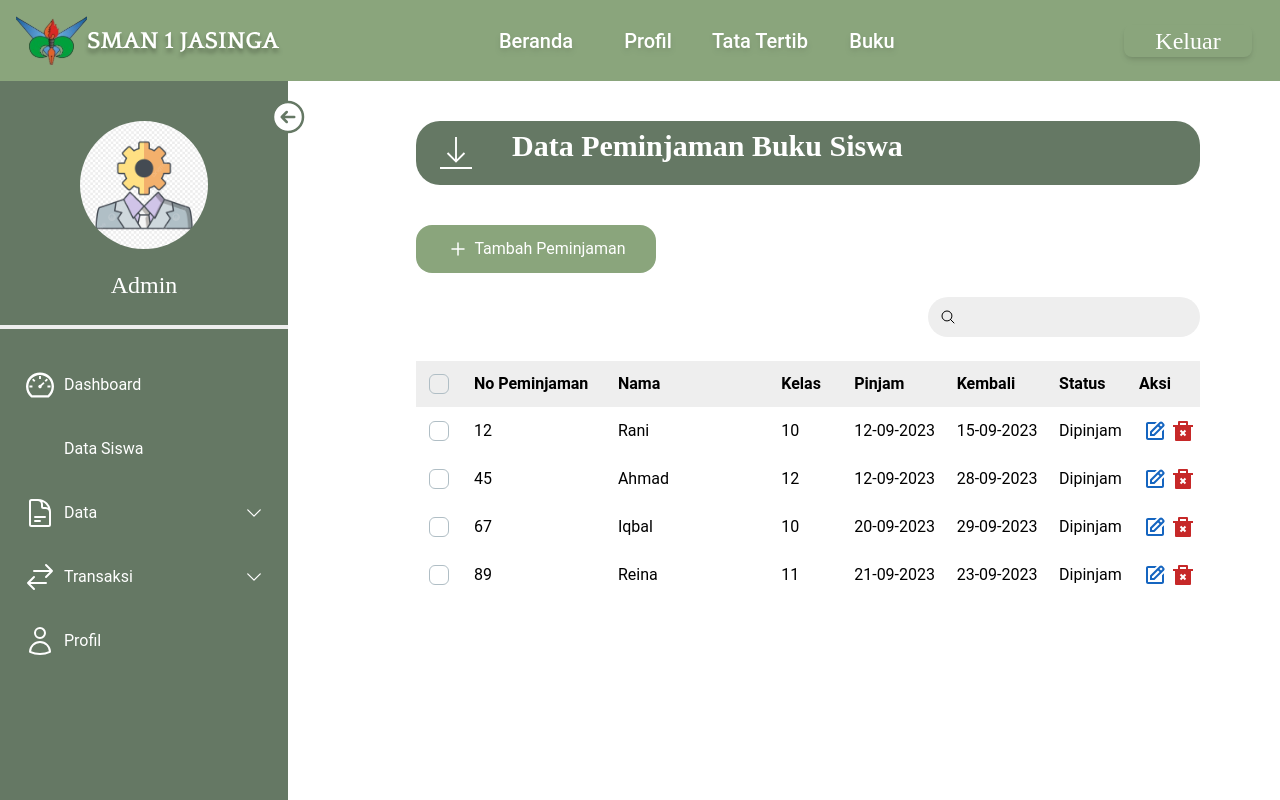
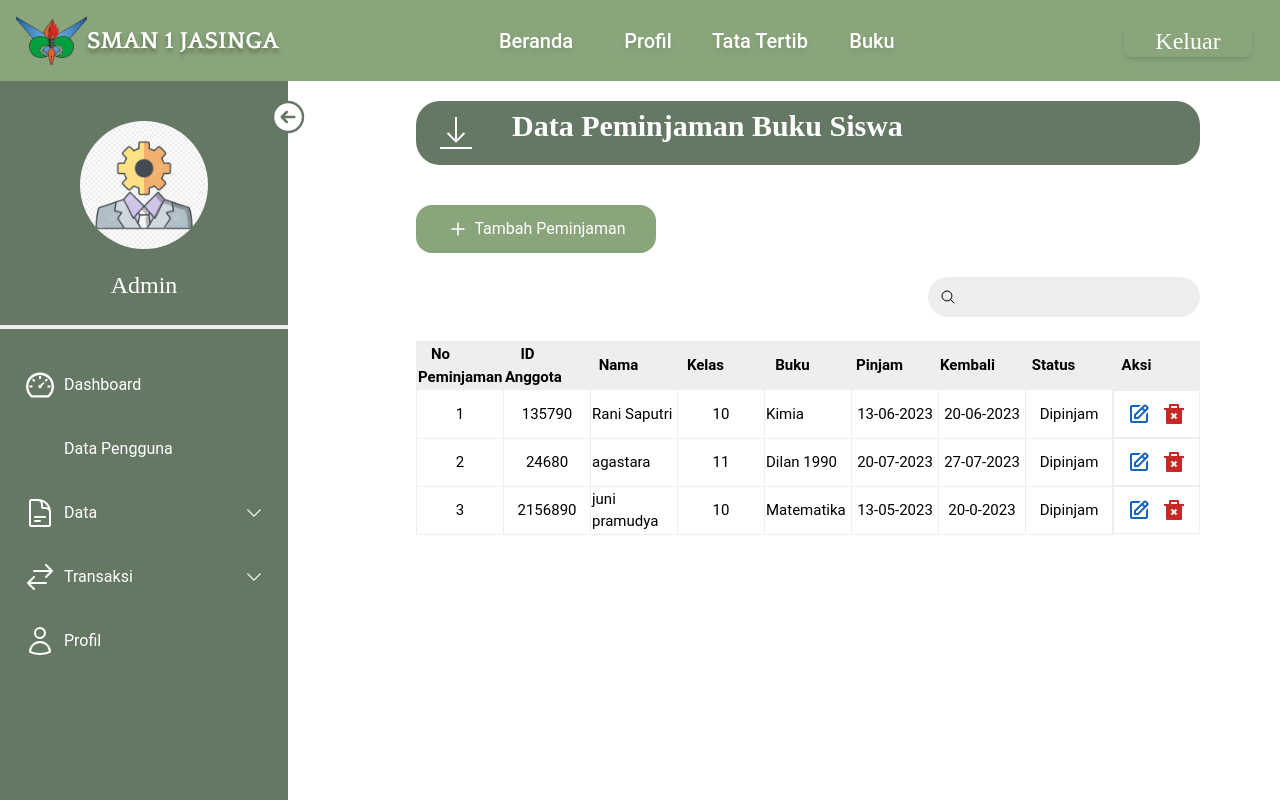
Before and after one commit to Dimas712/SIPerpus_Smanjas, a React (Vite) app: page /pinjamadmin in a window 1280 px wide. Shown: the top 800 px of the page. Built offline with nearby package versions, Linux system fonts and the light colour scheme; some icons are missing.

Commit message:
search+edit

```diff
--- /dev/null
+++ b/src/Components/Data/Kembali.jsx
@@ -0,0 +1,35 @@
+export const Kembali = [
+    {
+       "id" : 1,
+       "no" : 1,
+       "idpeng" : 987654,
+       "name" : "Maria Siregar",
+       "kelas" : 10,
+       "buku" : "Bumi",
+       "pinjam" : "15-05-2023",
+       "kembali" : "22-05-2023",
+       "status" : "Dikembalikan",
+    },
+    {
+        "id" : 1,
+        "idpeng" : 214365,
+        "no" : 2,
+        "name" : "Aska Hadi",
+        "kelas" : 11,
+        "buku" : "Matahari",
+        "pinjam" : "20-05-2023",
+        "kembali" : "27-05-2023",
+        "status" : "Dipinjam",
+     } ,
+     {
+        "id" : 1,
+        "no" : 3,
+        "idpeng" : 210378,
+        "name" : "Annisa Maulidia",
+        "kelas" : 12,
+        "buku" : "Kamus",
+        "pinjam" : "10-05-2023",
+        "kembali" : "27-05-2023",
+        "status" : "Dipinjam",
+     },
+]
--- a/src/Components/Data/Pengguna.jsx
+++ b/src/Components/Data/Pengguna.jsx
@@ -1,4 +1,5 @@
-export const Pengguna = [{
+export const Pengguna = [
+  {
     "id": 1,
     "no": 1,
     "name": "Sarah Wijayanto",
--- /dev/null
+++ b/src/Components/Data/Pinjam.jsx
@@ -0,0 +1,35 @@
+export const Pinjam = [
+    {
+       "id" : 1,
+       "no" : 1,
+       "idpeng" : 135790,
+       "name" : "Rani Saputri",
+       "kelas" : 10,
+       "buku" : "Kimia",
+       "pinjam" : "13-06-2023",
+       "kembali" : "20-06-2023",
+       "status" : "Dipinjam",
+    },
+    {
+        "id" : 1,
+        "idpeng" : 24680,
+        "no" : 2,
+        "name" : "agastara",
+        "kelas" : 11,
+        "buku" : "Dilan 1990",
+        "pinjam" : "20-07-2023",
+        "kembali" : "27-07-2023",
+        "status" : "Dipinjam",
+     } ,
+     {
+        "id" : 1,
+        "no" : 3,
+        "idpeng" : 2156890,
+        "name" : "juni pramudya",
+        "kelas" : 10,
+        "buku" : "Matematika",
+        "pinjam" : "13-05-2023",
+        "kembali" : "20-0-2023",
+        "status" : "Dipinjam",
+     },
+]
--- a/src/Components/SidebarAdmin.jsx
+++ b/src/Components/SidebarAdmin.jsx
@@ -67,7 +67,7 @@
 
               <Link to="/datapenggunalist" className={`flex items-center cursor-pointer py-2 mb-4 hover:bg-green active:bg-green3 ${open ? "px-6" : "px-3"} ${activeMenuItem === 'datapenggunalist' ? 'bg-green' : '' }`}>
                 <PiStudent className={`mr-2 h-8 ${open ? "w-8" : "w-8"}`}/>
-                <p className={`static ${open ? "" : "hidden"}`}>Data Siswa</p>
+                <p className={`static ${open ? "" : "hidden"}`}>Data Pengguna</p>
               </Link>
 
 
--- a/src/Pages/DataPenggunaList.jsx
+++ b/src/Pages/DataPenggunaList.jsx
@@ -51,7 +51,7 @@ const DataPenggunaList = () => {
                   <button onClick={handleTambahPeminjamanClick}
                   className='flex flex-row justify-center items-center rounded-2xl h-12 w-60 bg-green active:bg-green2'>
                     <PlusSmallIcon className='h-6 w-6 mr-1 text-white'/>
-                    <p className='text-white'>Tambah Siswa</p>
+                    <p className='text-white'>Tambah Pengguna</p>
                   </button>
                 </div>
             </div>
--- a/src/Pages/PeminjamanAdmin.jsx
+++ b/src/Pages/PeminjamanAdmin.jsx
@@ -10,6 +10,7 @@ import { Checkbox } from '@material-tailwind/react';
 import { BiEdit, BiSearch } from 'react-icons/bi';
 import { FaDeleteLeft } from 'react-icons/fa6';
 import { RiDeleteBack2Fill, RiDeleteBin2Fill } from 'react-icons/ri';
+import { Pinjam } from '../Components/Data/Pinjam';
 
 
 const PeminjamanAdmin = () => {
@@ -21,13 +22,14 @@ const PeminjamanAdmin = () => {
     setLoggedIn(true);
   };
 
+  const [search, setSearch] = useState('')
 
   return (
     <div>
       <Navbar isLoggedIn={isLoggedIn} />
       <div className='flex'>
         <SidebarAdmin />
-        <div className=' w-full p-10 pl-5 md:pl-32 pr-5 md:pr-20'>
+        <div className=' w-full p-5 pl-5 md:pl-32 pr-5 md:pr-20'>
           <div className='relative h-screen'>
             <div className=' bg-green2 h-16 rounded-3xl flex items-center space-x-10 md:pl-6'>
               <TfiDownload className='h-10 w-8' color='white'/>
@@ -45,6 +47,7 @@ const PeminjamanAdmin = () => {
             <div className='flex justify-end items-center mt-6'>
               <div className='relative'>
                 <input
+                  onChange={(e) => setSearch(e.target.value)}
                   type="search"
                   className=' pl-10 pr-3 h-10 hover:shadow-lg rounded-3xl bg-gray-200 shadow-black'
                 />
@@ -54,29 +57,37 @@ const PeminjamanAdmin = () => {
 
             <div className='mt-6'>
               <div>
-                <table className='w-full'>
+                <table className='w-full table-fixed' style={{ margin: '0', padding: '0' }}>
                   <thead>
-                    <tr className='bg-gray-200 text-left '>
-                      <th><Checkbox/></th>
-                      <th className=''>No Peminjaman</th>
-                      <th className='pr-20'>Nama</th>
-                      <th className=''>Kelas</th>
-                      <th>Pinjam</th>
-                      <th>Kembali</th>
-                      <th>Status</th>
-                      <th>Aksi</th>
+                    <tr className='bg-gray-200 text-center border'>
+                      <th className='pr-10  border' style={{ fontSize: '15px' }}>No Peminjaman</th>
+                      <th className='pr-10  border' style={{ fontSize: '15px' }}>ID Anggota</th>
+                      <th className='pr-8  border' style={{ fontSize: '15px' }}>Nama</th>
+                      <th className='pr-8  border' style={{ fontSize: '15px' }}>Kelas</th>
+                      <th className='pr-8  border' style={{ fontSize: '15px' }}>Buku</th>
+                      <th className='pr-8  border' style={{ fontSize: '15px' }}>Pinjam</th>
+                      <th className='pr-8  border' style={{ fontSize: '15px' }}>Kembali</th>
+                      <th className='pr-8  border' style={{ fontSize: '15px' }}>Status</th>
+                      <th className='pr-10  border' style={{ fontSize: '15px' }}>Aksi</th>
                     </tr>
                   </thead>
                   <tbody>
-                    <tr>
-                      <td><Checkbox/></td>
-                      <td className=''>12</td>
-                      <td className='pr-20'>Rani</td>
-                      <td className='pr-10'>10</td>
-                      <td className=''>12-09-2023</td>
-                      <td className=''>15-09-2023</td>
-                      <td>Dipinjam</td>
-                      <td className='flex h-12 w-22 justify-evenly  items-center'>
+                    {/* search filter by title */}
+                    {Pinjam.filter((item) => {
+                      return search.toLowerCase() === ''
+                      ? item
+                      : item.name.toLowerCase().includes(search);
+                     }).map((item) => (
+                      <tr key={item.id} className='text-center'>
+                      <td className='pr-17  border' style={{ fontSize: '15px' }}>{item.no}</td>
+                      <td className='pr-17  border' style={{ fontSize: '15px' }}>{item.idpeng}</td>
+                      <td className='pr-17 text-left border' style={{ fontSize: '15px' }}>{item.name}</td>
+                      <td className='pr-17  border' style={{ fontSize: '15px' }}>{item.kelas}</td>
+                      <td className='pr-17 text-left  border' style={{ fontSize: '15px' }}>{item.buku}</td>
+                      <td className='pr-17  border' style={{ fontSize: '15px' }}>{item.pinjam}</td>
+                      <td className='pr-17  border' style={{ fontSize: '15px' }}>{item.kembali}</td>
+                      <td className='pr-17  border' style={{ fontSize: '15px' }}>{item.status}</td>
+                      <td className='flex h-12 w-22 justify-evenly items-center border' style={{ fontSize: '12px' }}>
                         <div>
                           <BiEdit className='h-6 w-6 fill-blue-800 cursor-pointer'/>
                           </div>
@@ -85,68 +96,11 @@ const PeminjamanAdmin = () => {
                           </div>
                         </td>
                     </tr>
-
-                    <tr>
-                      <td><Checkbox/></td>
-                      <td className=''>45</td>
-                      <td className='pr-20'>Ahmad</td>
-                      <td className='pr-10'>12</td>
-                      <td className=''>12-09-2023</td>
-                      <td className=''>28-09-2023</td>
-                      <td>Dipinjam</td>
-                      <td className='flex h-12 w-22 justify-evenly  items-center'>
-                        <div>
-                          <BiEdit className='h-6 w-6 fill-blue-800 cursor-pointer'/>
-                          </div>
-                        <div>
-                          <RiDeleteBin2Fill className='h-6 w-6 fill-red-800 cursor-pointer'/>
-                          </div>
-                        </td>
-                    </tr>
-
-                    <tr>
-                      <td><Checkbox/></td>
-                      <td className=''>67</td>
-                      <td className='pr-20'>Iqbal</td>
-                      <td className='pr-10'>10</td>
-                      <td className=''>20-09-2023</td>
-                      <td className=''>29-09-2023</td>
-                      <td>Dipinjam</td>
-                      <td className='flex h-12 w-22 justify-evenly  items-center'>
-                        <div>
-                          <BiEdit className='h-6 w-6 fill-blue-800 cursor-pointer'/>
-                          </div>
-                        <div>
-                          <RiDeleteBin2Fill className='h-6 w-6 fill-red-800 cursor-pointer'/>
-                          </div>
-                        </td>
-                    </tr>
-
-                    <tr>
-                      <td><Checkbox/></td>
-                      <td className=''>89</td>
-                      <td className='pr-20'>Reina</td>
-                      <td className='pr-10'>11</td>
-                      <td className=''>21-09-2023</td>
-                      <td className=''>23-09-2023</td>
-                      <td>Dipinjam</td>
-                      <td className='flex h-12 w-22 justify-evenly  items-center'>
-                        <div>
-                          <BiEdit className='h-6 w-6 fill-blue-800 cursor-pointer'/>
-                          </div>
-                        <div>
-                          <RiDeleteBin2Fill className='h-6 w-6 fill-red-800 cursor-pointer'/>
-                          </div>
-                        </td>
-                    </tr>
-
-
+                     ))}
                   </tbody>
                 </table>
               </div>
             </div>
-
-
           </div>
         </div>
       </div>
--- a/src/Pages/PengembalianAdmin.jsx
+++ b/src/Pages/PengembalianAdmin.jsx
@@ -10,6 +10,7 @@ import { Checkbox } from '@material-tailwind/react';
 import { BiEdit, BiSearch } from 'react-icons/bi';
 import { FaDeleteLeft } from 'react-icons/fa6';
 import { RiDeleteBack2Fill, RiDeleteBin2Fill } from 'react-icons/ri';
+import { Kembali } from '../Components/Data/Kembali';
 
 
 const PengembalianAdmin = () => {
@@ -20,6 +21,8 @@ const PengembalianAdmin = () => {
   const handleLogin = ( ) => {
     setLoggedIn(true);
   };
+
+  const [search, setSearch] = useState('')
 
   return (
     <div>
@@ -44,6 +47,7 @@ const PengembalianAdmin = () => {
             <div className='flex justify-end items-center mt-6'>
               <div className='relative'>
                 <input
+                  onChange={(e) => setSearch(e.target.value)}
                   type="search"
                   className='pl-10 pr-3 h-10 hover:shadow-lg rounded-3xl bg-gray-200 shadow-black'
                 />
@@ -55,31 +59,35 @@ const PengembalianAdmin = () => {
               <div>
                 <table className='w-full'>
                   <thead>
-                    <tr className='bg-gray-200 text-left '>
-                      <th><Checkbox/></th>
-                      <th className=''>No Peminjaman</th>
-                      <th className=''>ID Anggota</th>
-                      <th className='pr-20'>Nama</th>
-                      <th>Pinjam</th>
-                      <th>Kembali</th>
-                      <th>Balik</th>
-                      <th>Status</th>
-                      <th>Denda</th>
-                      <th>Aksi</th>
+                    <tr className='bg-gray-200 text-center border'>
+                    <th   className='pr-10  border' style={{ fontSize: '15px' }}>No Pengembalian</th>
+                      <th className='pr-8  border' style={{ fontSize: '15px' }}>ID Anggota</th>
+                      <th className='pr-8  border' style={{ fontSize: '15px' }}>Nama</th>
+                      <th className='pr-8  border' style={{ fontSize: '15px' }}>Kelas</th>
+                      <th className='pr-8  border' style={{ fontSize: '15px' }}>Buku</th>
+                      <th className='pr-8  border' style={{ fontSize: '15px' }}>Pinjam</th>
+                      <th className='pr-8  border' style={{ fontSize: '15px' }}>Kembali</th>
+                      <th className='pr-8  border' style={{ fontSize: '15px' }}>Status</th>
+                      <th className='pr-10  border' style={{ fontSize: '15px' }}>Aksi</th>
                     </tr>
                   </thead>
                   <tbody>
-                    <tr>
-                      <td><Checkbox/></td>
-                      <td className=''>12</td>
-                      <td>1234567</td>
-                      <td className='pr-20'>Rani</td>
-                      <td className=''>12-09-2923</td>
-                      <td className=''>15-09-2923</td>
-                      <td className=''>15-09-2023</td>
-                      <td>Selesai</td>
-                      <td>Rp.-0</td>
-                      <td className='flex h-12 w-22 justify-evenly  items-center'>
+                    {/* search filter by title */}
+                    {Kembali.filter((item) => {
+                      return search.toLowerCase() === ''
+                      ? item
+                      : item.name.toLowerCase().includes(search);
+                    }).map((item) => (
+                      <tr key={item.id} className='text-center'>
+                      <td className='pr-20  border' style={{ fontSize: '15px' }}>{item.no}</td>
+                      <td className='pr-17  border' style={{ fontSize: '15px' }}>{item.idpeng}</td>
+                      <td className='pr-17 text-left border' style={{ fontSize: '15px' }}>{item.name}</td>
+                      <td className='pr-17  border' style={{ fontSize: '15px' }}>{item.kelas}</td>
+                      <td className='pr-17 text-left  border' style={{ fontSize: '15px' }}>{item.buku}</td>
+                      <td className='pr-17  border' style={{ fontSize: '15px' }}>{item.pinjam}</td>
+                      <td className='pr-17  border' style={{ fontSize: '15px' }}>{item.kembali}</td>
+                      <td className='pr-17  border' style={{ fontSize: '15px' }}>{item.status}</td>
+                      <td className='flex h-12 w-22 justify-evenly items-center border' style={{ fontSize: '12px' }}>
                         <div>
                           <BiEdit className='h-6 w-6 fill-blue-800 cursor-pointer'/>
                           </div>
@@ -88,30 +96,7 @@ const PengembalianAdmin = () => {
                           </div>
                         </td>
                     </tr>
-
-                    <tr>
-                      <td><Checkbox/></td>
-                      <td className=''>45</td>
-                      <td>1234568</td>
-                      <td className='pr-20'>Ahmad</td>
-                      <td className=''>19-09-2923</td>
-                      <td className=''>28-09-2923</td>
-                      <td className=''>28-09-2023</td>
-                      <td>Selesai</td>
-                      <td>Rp.-0</td>
-                      <td className='flex h-12 w-22 justify-evenly  items-center'>
-                        <div>
-                          <BiEdit className='h-6 w-6 fill-blue-800 cursor-pointer'/>
-                          </div>
-                        <div>
-                          <RiDeleteBin2Fill className='h-6 w-6 fill-red-800 cursor-pointer'/>
-                          </div>
-                        </td>
-                    </tr>
-
-
-
-
+                    ))}
                   </tbody>
                 </table>
               </div>
```
